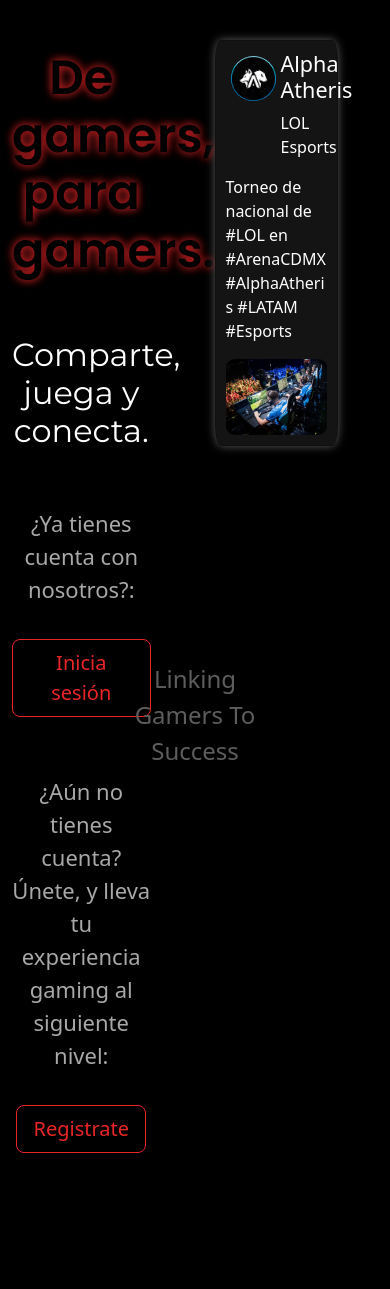
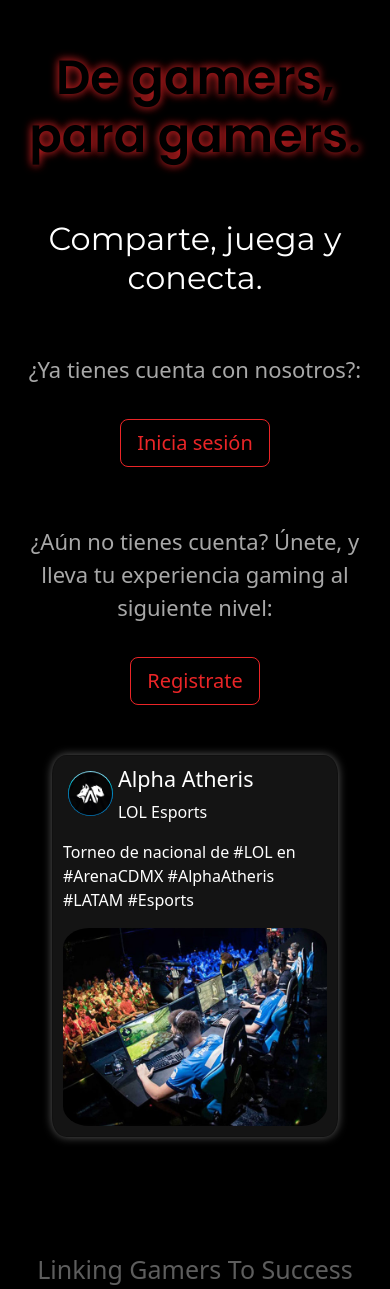
Before and after one commit to FelipeMG-16/LinkGameIn, a PHP site: page / in a window 390 px wide. Shown: the part 55-1344 px from the top of the page. Before the commit the page ends 1208 px from the top, so only its background shows below. Run offline with PHP 8.4, Linux system fonts and the light colour scheme.

Commit message:
actualizacion front

```diff
--- a/assets/scripts/scriptsMenuNavbar.js
+++ b/assets/scripts/scriptsMenuNavbar.js
@@ -58,46 +58,7 @@ document.addEventListener('DOMContentLoaded', () => {
                         </div>
                     </div>
                 </li>
-                <li id="notify" style="cursor: pointer;">
-                    <div class="row d-flex justify-content-between">
-                        <div class="col-2">
-                            <img src="../assets/images/notificaciones.svg" alt="">
-                        </div>
-                        <div class="col-10">
-                            <span>Notificaciones</span>
-                        </div>
-                    </div>
-                </li>
-                <li id="publis" style="cursor: pointer;">
-                    <div class="row d-flex justify-content-between">
-                        <div class="col-2">
-                            <img src="../assets/images/publicaciones.svg" alt="">
-                        </div>
-                        <div class="col-10">
-                            <span>Publicaciones</span>
-                        </div>
-                    </div>
-                </li>
-                <li id="games" style="cursor: pointer;">
-                    <div class="row d-flex justify-content-between">
-                        <div class="col-2">
-                            <img src="../assets/images/logros.svg" alt="">
-                        </div>
-                        <div class="col-10">
-                            <span>Juegos y Logros</span>
-                        </div>
-                    </div>
-                </li>
-                <li id="config" style="cursor: pointer;">
-                    <div class="row d-flex justify-content-between">
-                        <div class="col-2">
-                            <img src="../assets/images/cuentayseguridad.svg" alt="">
-                        </div>
-                        <div class="col-10">
-                            <span>Cuenta y Seguridad</span>
-                        </div>
-                    </div>
-                </li>
+
                 <li id="aboutUs" style="cursor: pointer;">
                     <div class="row d-flex justify-content-between">
                         <div class="col-2">
@@ -143,22 +104,6 @@ document.addEventListener('DOMContentLoaded', () => {
             const profile = document.getElementById('profile');
             profile.addEventListener('click', function (event) {
                 window.location.href = "/pages/profile.html";
-            });
-            const notify = document.getElementById('notify');
-            notify.addEventListener('click', function (event) {
-                window.location.href = "/pages/dashBoard.html";
-            });
-            const publis = document.getElementById('publis');
-            publis.addEventListener('click', function (event) {
-                window.location.href = "/pages/dashBoard.html";
-            });
-            const games = document.getElementById('games');
-            games.addEventListener('click', function (event) {
-                window.location.href = "/pages/dashBoard.html";
-            });
-            const config = document.getElementById('config');
-            config.addEventListener('click', function (event) {
-                window.location.href = "/pages/dashBoard.html";
             });
             const aboutUs = document.getElementById('aboutUs');
             aboutUs.addEventListener('click', function (event) {
--- a/assets/styles/Landing.css
+++ b/assets/styles/Landing.css
@@ -229,12 +229,8 @@ body {
 .linking {
     text-align: center;
     color: #5d5d5d;
-    font-size: x-large;
-    position: fixed;
-    bottom: 10px; /* vertical */
-    left: 50%; /* Centra horizontalmente el texto */
-    transform: translateX(-50%); /* Centra horizontalmente el texto */
-    padding: 10px;
+    padding-top: 50px;
+    font-size: 25px;
 }
 
 
--- a/index.html
+++ b/index.html
@@ -34,7 +34,7 @@
 
     <div class="container">
         <div class="row">
-            <div class="col-5"> <br>
+            <div class="col-md-5 col-sm-12"> <br>
                 <h3 class="gamers">De gamers, para gamers.</h3> <br> <br>
                 <h5 class="subtitle">Comparte, juega y conecta.</h5>
                 <br>
@@ -54,7 +54,7 @@
 
             </div>
 
-            <div class="col-7">
+            <div class="col-md-7 col-sm-12">
                 <div id="cardCarousel" class="carousel" data-bs-ride="carousel" data-bs-interval="5000">
                     <!--primer carrusel-->
                     <div class="carousel-inner" role="listbox"> <!--primer item carrusel-->
@@ -123,10 +123,11 @@
     </div> <!--cierre container-->
 
     <br>
-    <div class="linking">
-        Linking Gamers To Success
-    </div>
-
+    <footer>
+        <div class="linking">
+            Linking Gamers To Success
+        </div>
+    </footer>
 
 
 
```
Also changed, not shown: pages/registrarUsuario.html (+1 -7 lines).
